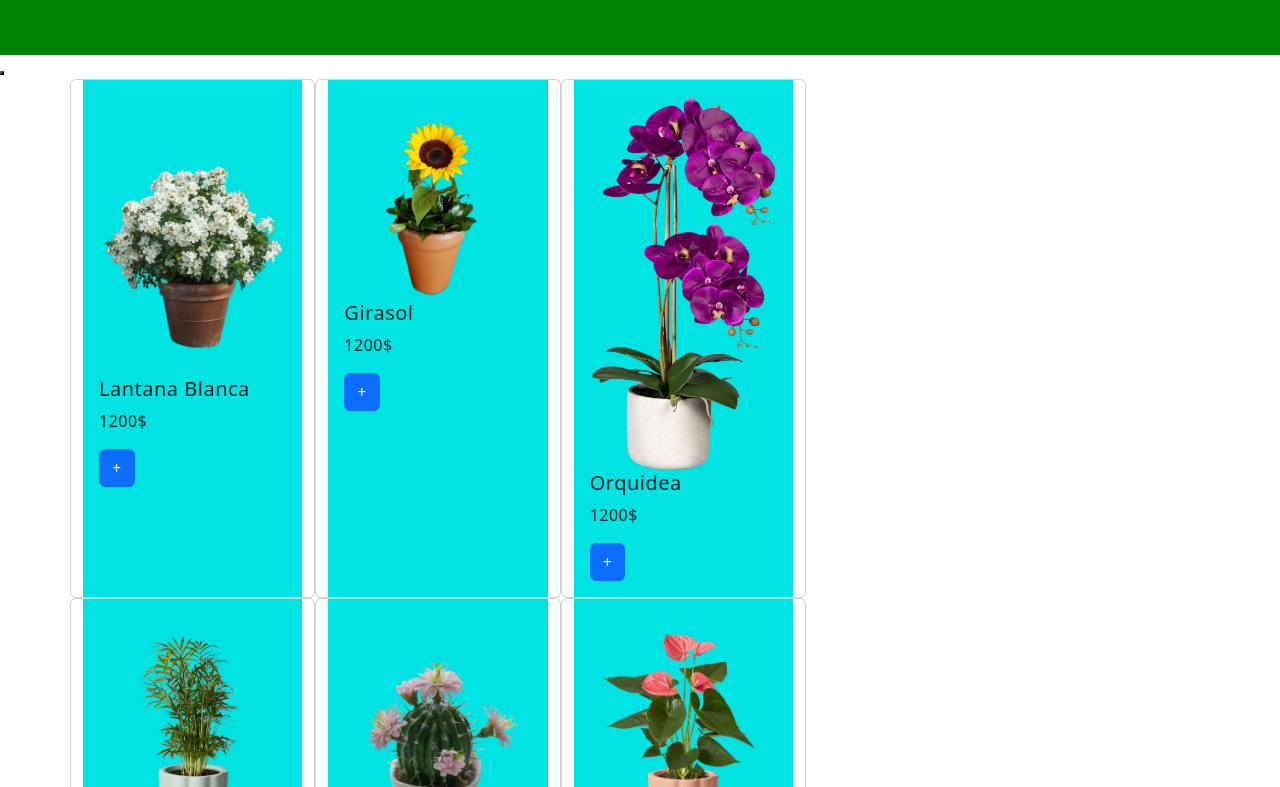
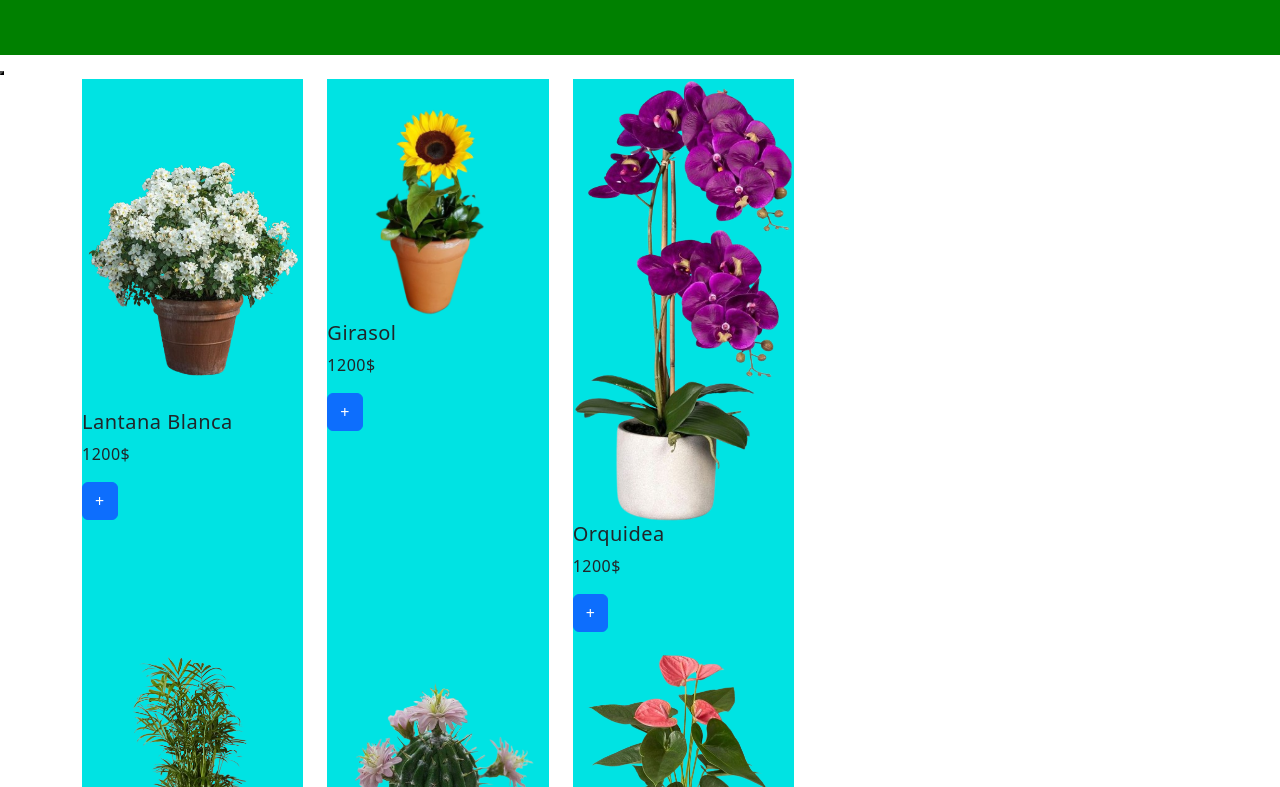
Before and after one commit to WillyAnb22/Vivero2, a plain HTML site: page index.html in a window 1280 px wide. Shown: the part 145-932 px from the top of the page. Drawn offline with nearby package versions, Linux system fonts and the light colour scheme; files whose address does not match are found by name.

Commit message:
Update index.css

```diff
--- a/index.css
+++ b/index.css
@@ -15,7 +15,8 @@
     align-items: center;
     font-family: Arial, sans-serif;
 }
-#titulo{
+
+#titulo {
     color: white;
     text-align: center;
     font-size: 3em;
@@ -29,14 +30,22 @@
     position: fixed;
 }
 
-.col{
-    display: grid;
-    grid-template-columns: repeat(3, 1fr);
+.card-body {
+    background-color: rgb(0, 227, 227);
+    padding: 20px; /* Ajusta el relleno para aumentar el tamaño de la tarjeta */
 }
 
-.card-body{
-    background-color: rgb(0, 227, 227);
+.carrito-imagen {
+    max-width: 100px; /* Ajusta el tamaño máximo de la imagen del carrito */
+    height: auto; /* mantiene la proporción */
 }
-th, td{
-    border: 2px solid blue
+/* Anular estilos de Bootstrap para las tarjetas */
+.card {
+    border: none;
+    /* Otros estilos que quieras anular */
 }
+
+.card-body {
+    padding: 0; /* Anula el relleno predeterminado */
+    /* Otros estilos que quieras anular */
+}
```
